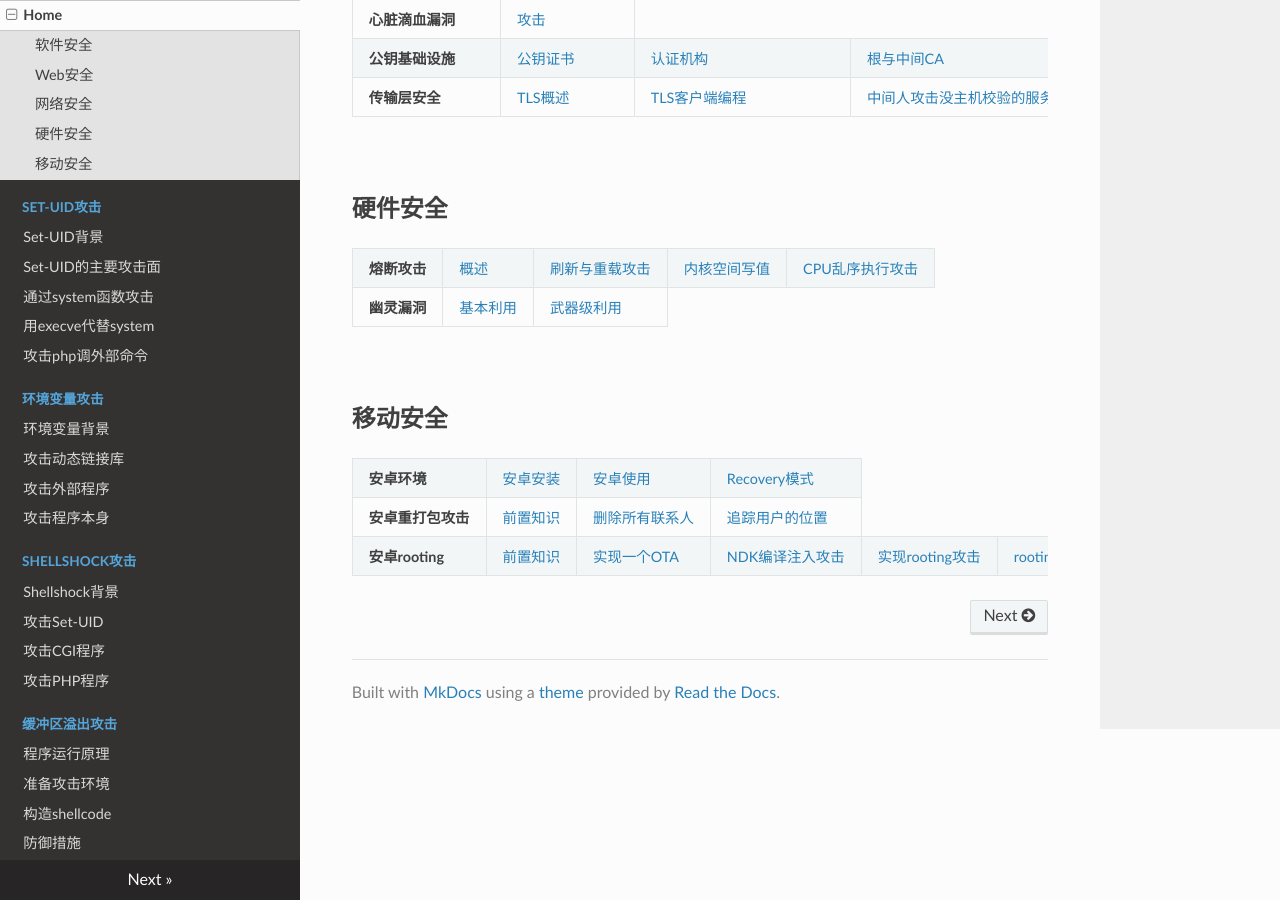
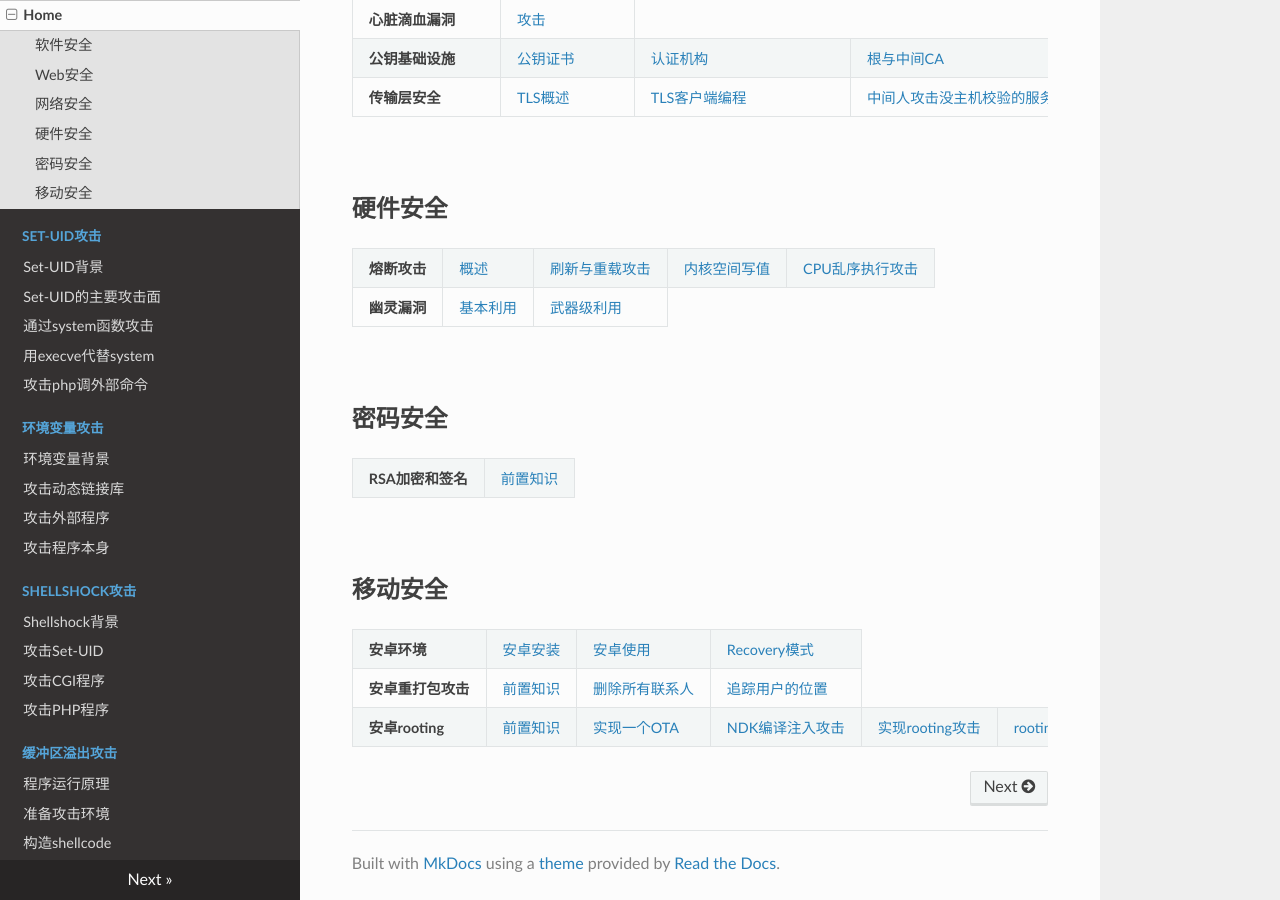
Before and after one commit to cc3213252/note-seed-labs, an MkDocs documentation site: the page built from docs/index.md, in a window 1280 px wide and 900 px high, scrolled down 1159 px. Built offline with MkDocs 1.6.1, drawn with Linux system fonts in a browser that asks for light colours; nearby versions of some CDN libraries.

Commit message:
rooting代码分析

```diff
--- a/docs/index.md
+++ b/docs/index.md
@@ -171,6 +171,17 @@
 
 </br>
 
+## 密码安全
+
+<table border="0">
+    <tr>
+        <td><strong>RSA加密和签名</strong></td>
+        <td><a href="rsa/basic">前置知识</a></td>
+    </tr>
+</table>
+
+</br>
+
 ## 移动安全
 
 <table border="0">
--- a/mkdocs.yml
+++ b/mkdocs.yml
@@ -112,6 +112,7 @@ nav:
         - 实现一个OTA: anrooting/simple-ota.md
         - NDK编译注入攻击: anrooting/ndk-ota.md
         - 实现rooting攻击: anrooting/rooting.md
+        - rooting代码分析: anrooting/rooting-analysis.md
 
 theme:
     name: readthedocs
```
Also changed, not shown: docs/anrooting/rooting-analysis.md (+3 -0 lines), docs/rsa/basic.md (added, +3 -0 lines).
